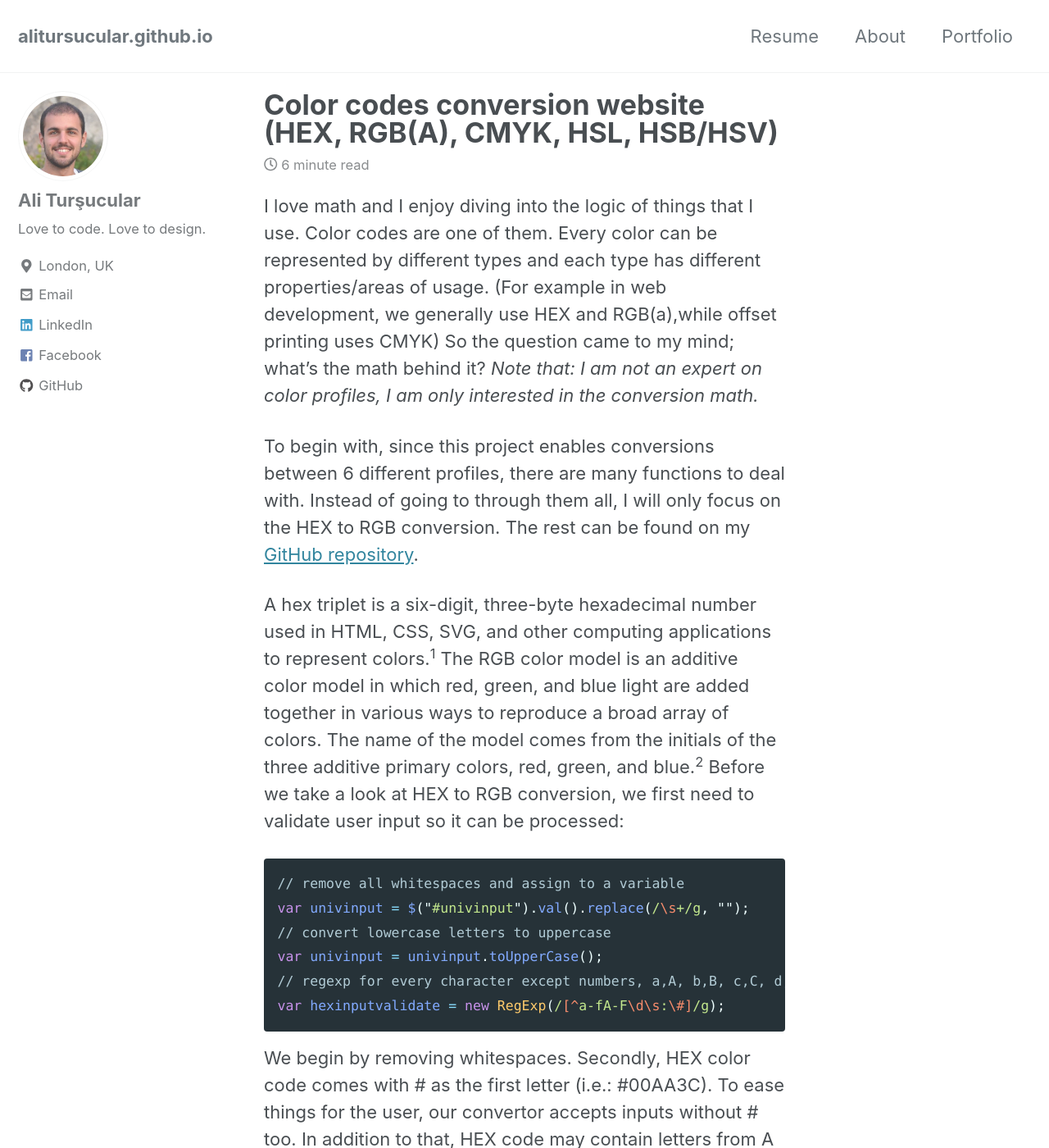
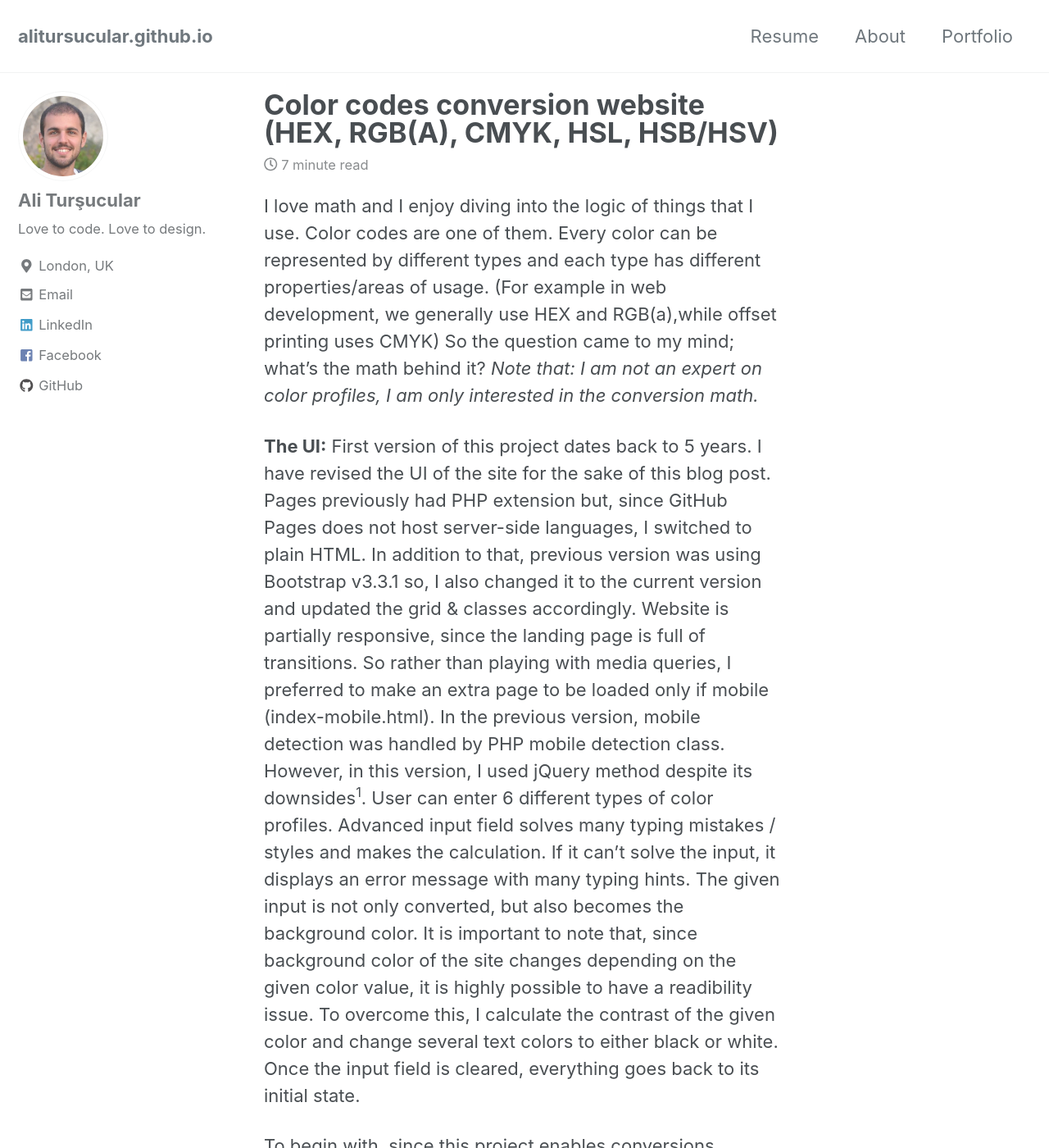
Before and after one commit to alitursucular/alitursucular.github.io, a Jekyll site: the page built from _posts/2019-04-18-color-codes-conversion-website.md, in a window 1280 px wide and 1400 px high. Shown: the whole window at 82% size. Built offline with Jekyll 4.4.1, drawn with Linux system fonts in a browser that asks for light colours; cached includes are drawn as plain includes; some of the changed text lies outside the part shown.

Commit message:
Content edit

````diff
--- a/_posts/2019-04-18-color-codes-conversion-website.md
+++ b/_posts/2019-04-18-color-codes-conversion-website.md
@@ -7,9 +7,12 @@ excerpt: "I love math and I enjoy diving into the logic of things that I use. Co
 
 I love math and I enjoy diving into the logic of things that I use. Color codes are one of them. Every color can be represented by different types and each type has different properties/areas of usage. (For example in web development, we generally use HEX and RGB(a),while offset printing uses CMYK) So the question came to my mind; what's the math behind it? _Note that: I am not an expert on color profiles, I am only interested in the conversion math._
 
+**The UI:**
+First version of this project dates back to 5 years. I have revised the UI of the site for the sake of this blog post. Pages previously had PHP extension but, since GitHub Pages does not host server-side languages, I switched to plain HTML. In addition to that, previous version was using Bootstrap v3.3.1 so, I also changed it to the current version and updated the grid & classes accordingly. Website is partially responsive, since the landing page is full of transitions. So rather than playing with media queries, I preferred to make an extra page to be loaded only if mobile (index-mobile.html). In the previous version, mobile detection was handled by PHP mobile detection class. However, in this version, I used jQuery method despite its downsides<sup>1</sup>. User can enter 6 different types of color profiles. Advanced input field solves many typing mistakes / styles and makes the calculation. If it can't solve the input, it displays an error message with many typing hints. The given input is not only converted, but also becomes the background color. It is important to note that, since background color of the site changes depending on the given color value, it is highly possible to have a readibility issue. To overcome this, I calculate the contrast of the given color and change several text colors to either black or white. Once the input field is cleared, everything goes back to its initial state.
+
 To begin with, since this project enables conversions between 6 different profiles, there are many functions to deal with. Instead of going to through them all, I will only focus on the HEX to RGB conversion. The rest can be found on my [GitHub repository](https://github.com/alitursucular/color-codes-conversion-website-demo).
 
-A hex triplet is a six-digit, three-byte hexadecimal number used in HTML, CSS, SVG, and other computing applications to represent colors.<sup>1</sup> The RGB color model is an additive color model in which red, green, and blue light are added together in various ways to reproduce a broad array of colors. The name of the model comes from the initials of the three additive primary colors, red, green, and blue.<sup>2</sup> Before we take a look at HEX to RGB conversion, we first need to validate user input so it can be processed:
+A hex triplet is a six-digit, three-byte hexadecimal number used in HTML, CSS, SVG, and other computing applications to represent colors.<sup>2</sup> The RGB color model is an additive color model in which red, green, and blue light are added together in various ways to reproduce a broad array of colors. The name of the model comes from the initials of the three additive primary colors, red, green, and blue.<sup>3</sup> Before we take a look at HEX to RGB conversion, we first need to validate user input so it can be processed:
 
 ```javascript
 // remove all whitespaces and assign to a variable
@@ -111,11 +114,11 @@ var hex_to_rgb_final = "rgb(" + r_hex_to_rgb_final + ", " + g_hex_to_rgb_final +
 $('.rgb-result').attr('value', hex_to_rgb_final); // print to html
 ```
 
-**Bonus note:** For RGB, theoretical bottom value is 0 and upper value is 255. (respectively white and black). White is _#000000_ in HEX; so the conversion leads to `0` for all digits. _#FFFFFF means black in HEX so the conversion is `15 * 16 + 15 = 256` for all digits.
+**Bonus note:** For RGB, theoretical bottom value is 0 and upper value is 255. (respectively white and black). White is `#000000` in HEX; so the conversion leads to _0_ for all digits. `#FFFFFF` means black in HEX so the conversion is _15 * 16 + 15 = 256_ for all digits.
 
-**Sad note:** This project was live in the past (5 years ago) under the domain name of _colorconversion.co_. However, there are many online tools, image editing softwares and code editors gives you flexibility to work with different color profiles. Therefore, I found no business advantage of keeping it live; instead added to my portfolio.
+**Sad note:** This project was live 5 years ago under the domain name of _colorconversion.co_. However, there are many online tools, image editing softwares and code editors gives you flexibility to work with different color profiles. Therefore, I found no business advantage of keeping it live; instead added to my portfolio.
 
-**Note to self:** I found many parts which, could be improved. It is good to review your work and see the progress you made.
+**Note to self:** I found many parts which, could be improved. It is good to review your work and see the progress you have made.
 
 Thanks for reading! Please feel free to contact me and share your thoughts.
 
@@ -123,5 +126,6 @@ Here is the [demo](https://alitursucular.github.io/color-codes-conversion-websit
 
 Here is the [GitHub repository](https://github.com/alitursucular/color-codes-conversion-website-demo).
 
-<sup>1</sup> _what is hex linki_.
-<sup>2</sup> _what is rgb linki_.
+<sup>1</sup> _https://stackoverflow.com/questions/3514784/what-is-the-best-way-to-detect-a-mobile-device_
+<sup>2</sup> _https://en.wikipedia.org/wiki/Web_colors_
+<sup>3</sup> _https://en.wikipedia.org/wiki/RGB_color_model_
````
